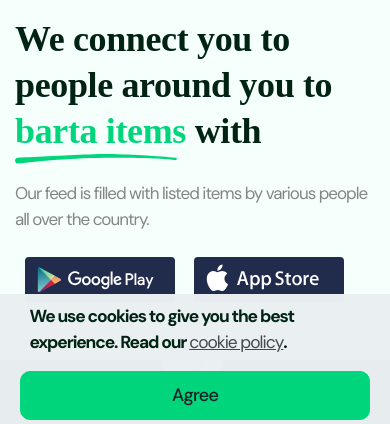
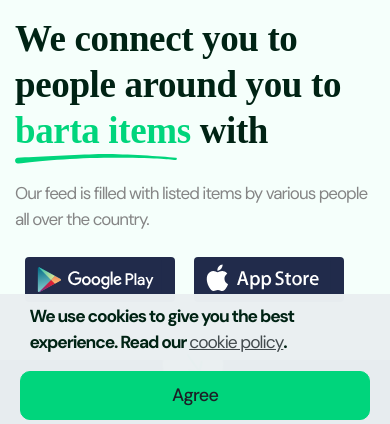
Before and after one commit to wise1993/GoBarta-Web, a PHP site: page / in a window 390 px wide. Shown: the part 414-838 px from the top of the page. Run offline with PHP 8.4, Linux system fonts and the light colour scheme.

Commit message:
Site modified

```diff
--- a/assets/styles/css/responsiveness.css
+++ b/assets/styles/css/responsiveness.css
@@ -1,3 +1,9 @@
+@media (max-width: 414px) {
+    .welcome-t {
+        font-size: 37px;
+    }
+}
+
 @media only screen and (min-width: 260px) and (max-width: 720px) {
     .cid-s48OLK6784 .dropdown-menu,
     .cid-s48OLK6784 .navbar.opened {
```
